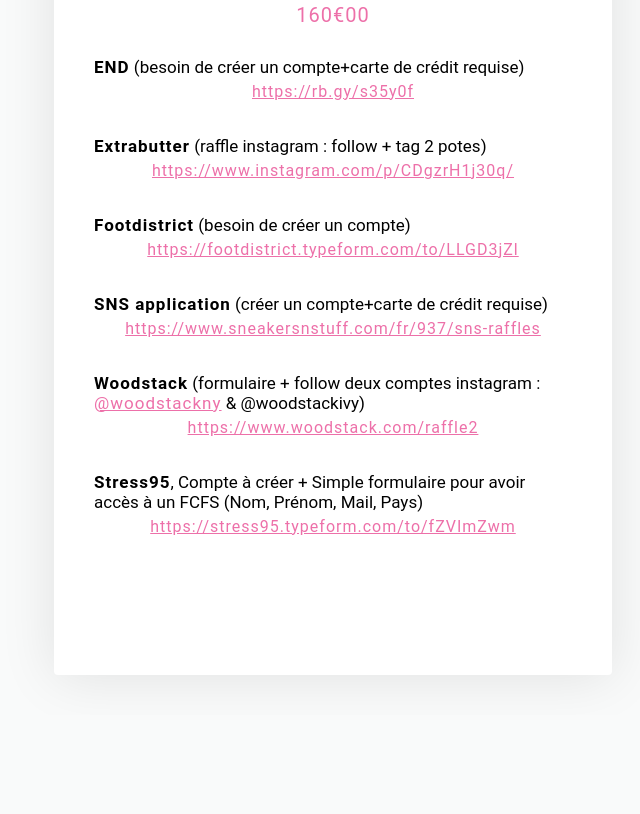
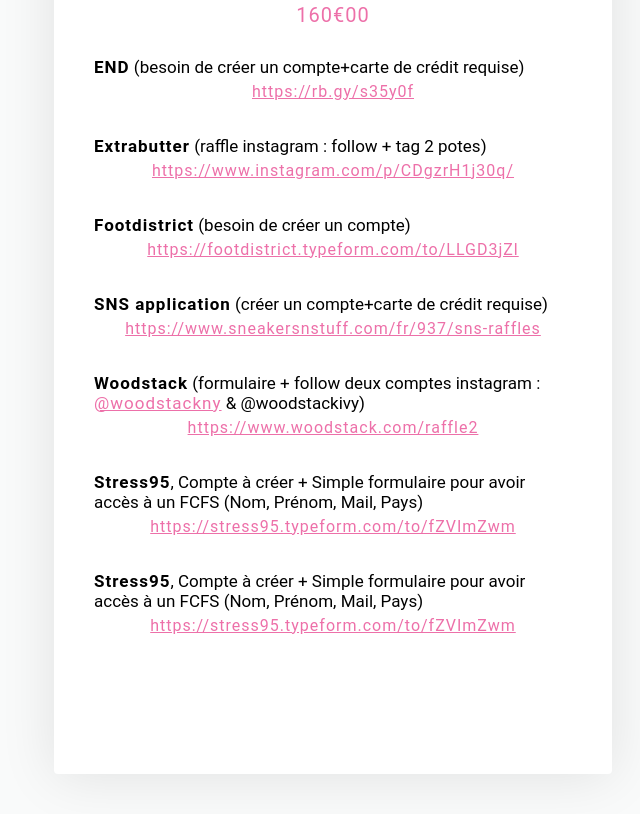
Before and after one commit to ColinMassard/Sneakers-raffle, a plain HTML site: page index.html in a window 1280 px wide. Shown: the part 502-1316 px from the top of the page, without its empty margins (307-947 px from the left). Before the commit the page ends 1217 px from the top, so only its background shows below. Drawn offline with Linux system fonts and the light colour scheme.

Commit message:
UP (Index) Duplicated link

```diff
--- a/index.html
+++ b/index.html
@@ -42,6 +42,9 @@
     <div class="heading"><strong>Stress95</strong>, Compte à créer + Simple formulaire pour avoir accès à un FCFS (Nom, Prénom, Mail, Pays)</div>
     <div class="link"><a href="https://stress95.typeform.com/to/fZVImZwm">https://stress95.typeform.com/to/fZVImZwm</a></div>
 
+     <div class="heading"><strong>Stress95</strong>, Compte à créer + Simple formulaire pour avoir accès à un FCFS (Nom, Prénom, Mail, Pays)</div>
+    <div class="link"><a href="https://stress95.typeform.com/to/fZVImZwm">https://stress95.typeform.com/to/fZVImZwm</a></div>
+
   </div>
 
 </div>
```
